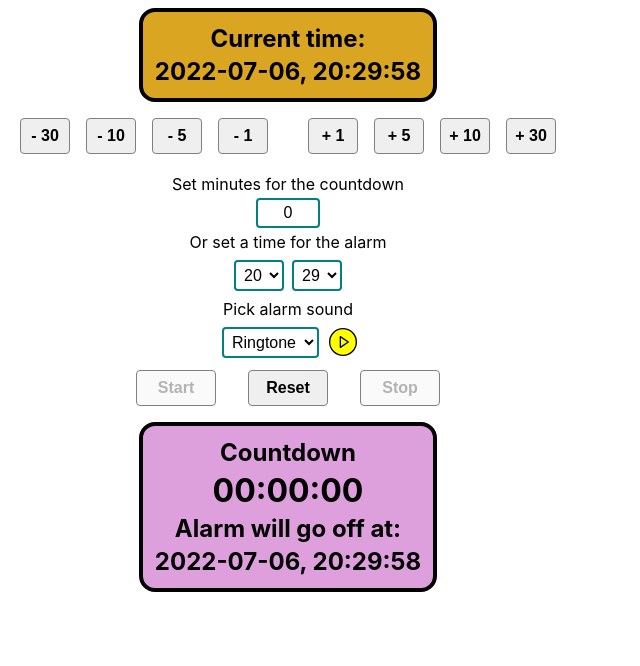
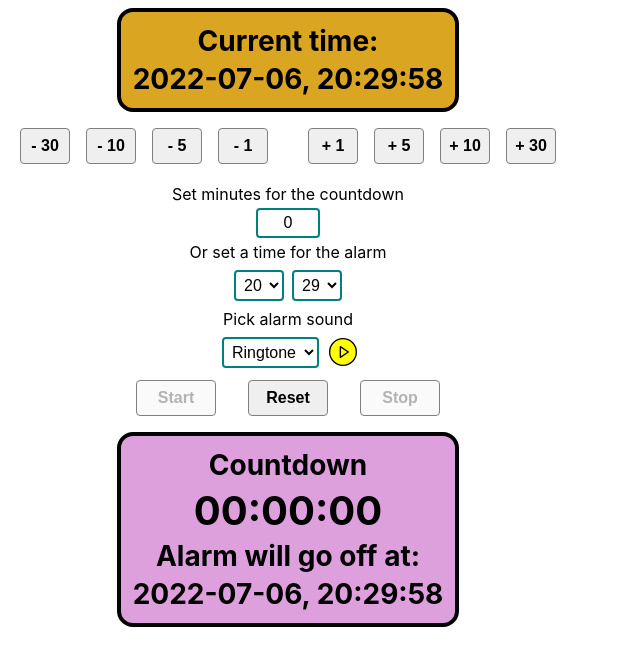
Before and after one commit to gizinski-jacek/alarm-app, a React (Create React App) app: page / in a window 1280 px wide. Shown: the top 666 px of the page, without its empty margins (0-640 px from the left). Built offline with nearby package versions, Linux system fonts and the light colour scheme.

Commit message:
Adjusting font sizes and styling h4

```diff
--- a/src/index.css
+++ b/src/index.css
@@ -29,11 +29,16 @@ input[type='number'] {
 }
 
 h2 {
-	font-size: 2rem;
+	font-size: 2.5rem;
 	margin: 0;
 }
 
 h3 {
-	font-size: 1.5rem;
+	font-size: 1.75rem;
 	margin: 0;
 }
+
+h4 {
+	font-size: 1.25rem;
+	margin: 0;
+}
```
